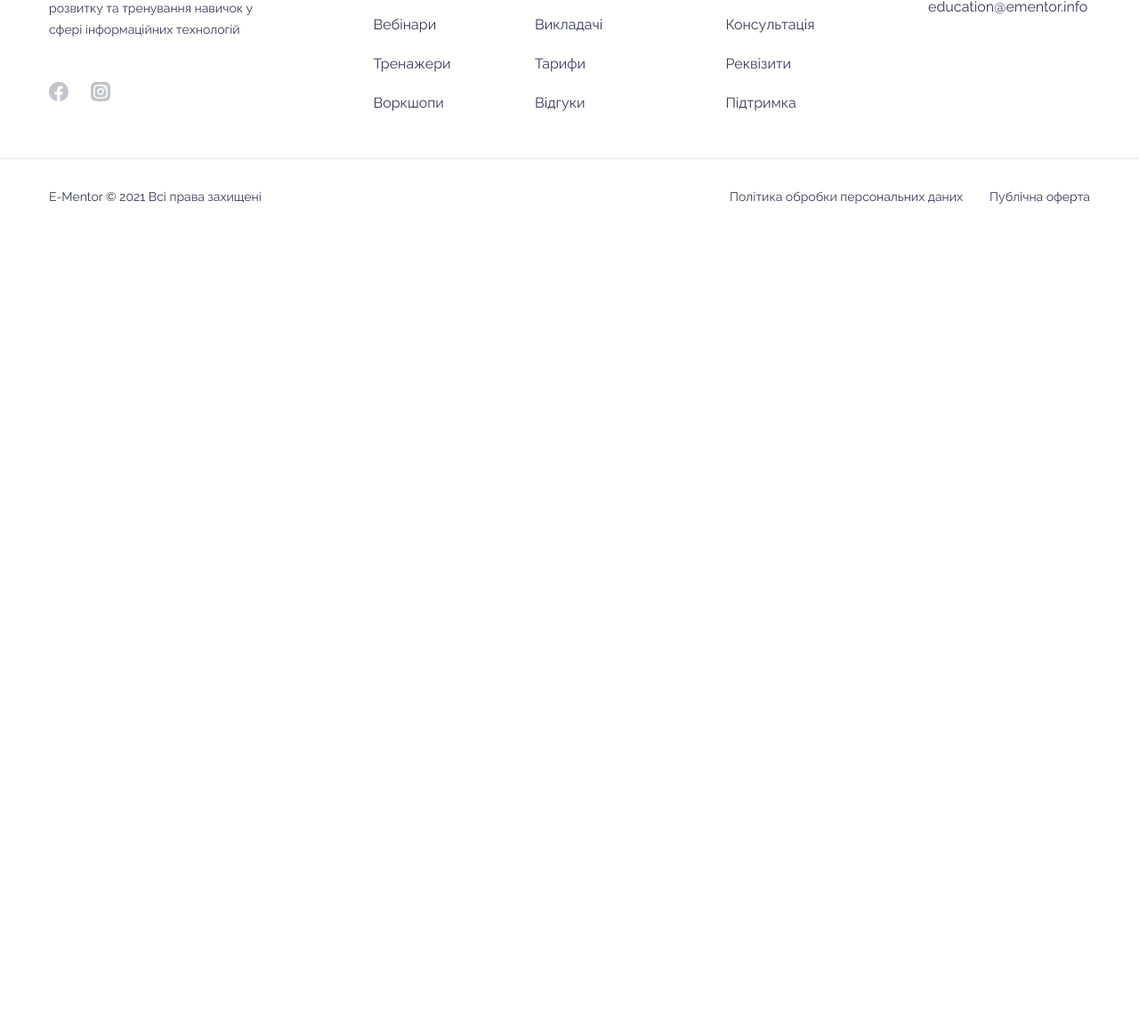
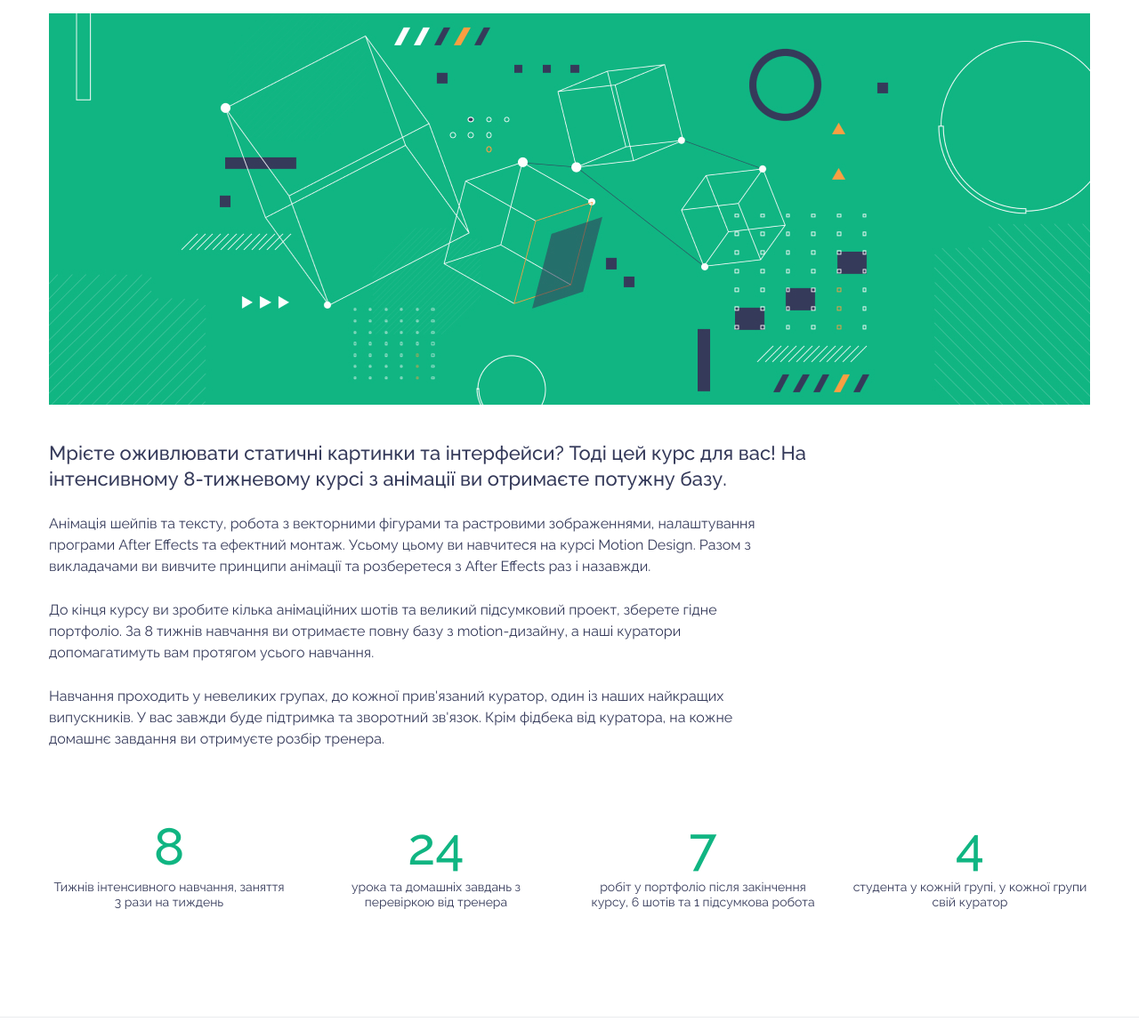
Before and after one commit to MsTetyana/ementor, a plain HTML site: page course.html in a window 1280 px wide. Shown: the part 362-1520 px from the top of the page at 89% size. Before the commit the page ends 800 px from the top, so only its background shows below. Drawn offline with Linux system fonts and the light colour scheme.

Commit message:
design block done

```diff
--- a/course.html
+++ b/course.html
@@ -43,8 +43,8 @@
         </ul>
       </div>
     </div>
-   </header>
-   <main>
+  </header>
+  <main>
     <div class="breadcrumbs">
       <div class="container">
         <ul class="breadcrumbs__list">
@@ -66,7 +66,58 @@
         </ul>
       </div>
     </div>
-   </main>
+    <section class="design block__margin-bottom">
+      <div class="container">
+        <h1 class="design-title title">
+          Практичний курс з анімації для початківців motion-дизайнерів
+        </h1>
+        <img src="./images/design-pic.jpg" alt="design-pic" class="design__img">
+        <div class="design__content">
+          <h3 class="design__content-title">
+            Мрієте оживлювати статичні картинки та інтерфейси? Тоді цей курс для вас! На інтенсивному 8-тижневому курсі з анімації ви отримаєте потужну базу.
+          </h3>
+          <p class="design__content-text">
+            Анімація шейпів та тексту, робота з векторними фігурами та растровими зображеннями, налаштування програми After Effects та ефектний монтаж. Усьому цьому ви навчитеся на курсі Motion Design. Разом з викладачами ви вивчите принципи анімації та розберетеся з After Effects раз і назавжди.
+          </p>
+          <p class="design__content-text">
+            До кінця курсу ви зробите кілька анімаційних шотів та великий підсумковий проект, зберете гідне портфоліо. За 8 тижнів навчання ви отримаєте повну базу з motion-дизайну, а наші куратори допомагатимуть вам протягом усього навчання.
+          </p>
+          <p class="design__content-text">
+            Навчання проходить у невеликих групах, до кожної прив'язаний куратор, один із наших найкращих випускників. У вас завжди буде підтримка та зворотний зв'язок. Крім фідбека від куратора, на кожне домашнє завдання ви отримуєте розбір тренера.
+          </p>
+        </div>
+        <div class="design__numbers">
+          <ul class="design__numbers-list">
+            <li class="design__numbers-item">
+              <p class="design__numbers-number">8</p>
+              <p class="design__numbers-text">
+                Тижнів інтенсивного навчання, заняття 3 рази на тиждень
+              </p>
+            </li>
+            <li class="design__numbers-item">
+              <p class="design__numbers-number">24</p>
+              <p class="design__numbers-text">
+                урока та домашніх завдань з перевіркою від тренера
+              </p>
+            </li>
+            <li class="design__numbers-item">
+              <p class="design__numbers-number">7</p>
+              <p class="design__numbers-text">
+                робіт у портфоліо після закінчення курсу, 6 шотів та 1 підсумкова робота
+              </p>
+            </li>
+            <li class="design__numbers-item">
+              <p class="design__numbers-number">4</p>
+              <p class="design__numbers-text">
+                студента у кожній групі, у кожної групи свій куратор
+              </p>
+            </li>
+          </ul>
+        </div>
+      </div>
+    </section>
+
+  </main>
   <footer class="footer">
     <div class="container">
       <div class="footer__main">
--- a/css/style.css
+++ b/css/style.css
@@ -357,18 +357,76 @@ body{
   padding-right: 34px;
   position: relative;
 }
+
 .breadcrumbs__item:last-child{
   font-size: 14px;
   opacity: .5;;
 }
+
 .breadcrumbs__item::after{
   position: absolute;
   content:url(../images/arrow-orange-right.svg);
   right: 15px;
 }
+
 .breadcrumbs__item:last-child:after{
   display: none;
 }
 /* bresdcrumbs style end */
 
+
+/* design style start */
+.design-title{
+  margin-bottom: 40px;
+}
+
+.design__img{
+  display: block;
+  margin-bottom: 40px;
+}
+
+.design__content{
+  margin-bottom: 80px;
+}
+
+.design__content-title{
+  max-width: 870px;
+  font-size: 22px;
+  font-weight: 500;
+  line-height: 130%;
+  margin-bottom: 25px;
+}
+
+.design__content-text{
+  max-width: 800px;
+}
+.design__content-text + .design__content-text{
+  margin-top: 25px;
+}
+
+.design__numbers-list{
+  display: flex;
+  justify-content: space-between;
+
+}
+
+.design__numbers-item{
+  max-width: 270px;
+  text-align: center;
+}
+
+.design__numbers-number{
+  color: var(--primary-color);
+  font-size: 58px;
+  font-weight: 500;
+  line-height: 100%;
+  margin-bottom: 8px;
+}
+
+.design__numbers-text{
+  font-size: 14px;
+  line-height: 120%;
+}
+/* design style start */
+
 /* END COURSES PAGE STYLE */
```
Also changed, not shown: images/design-pic.jpg (added).
